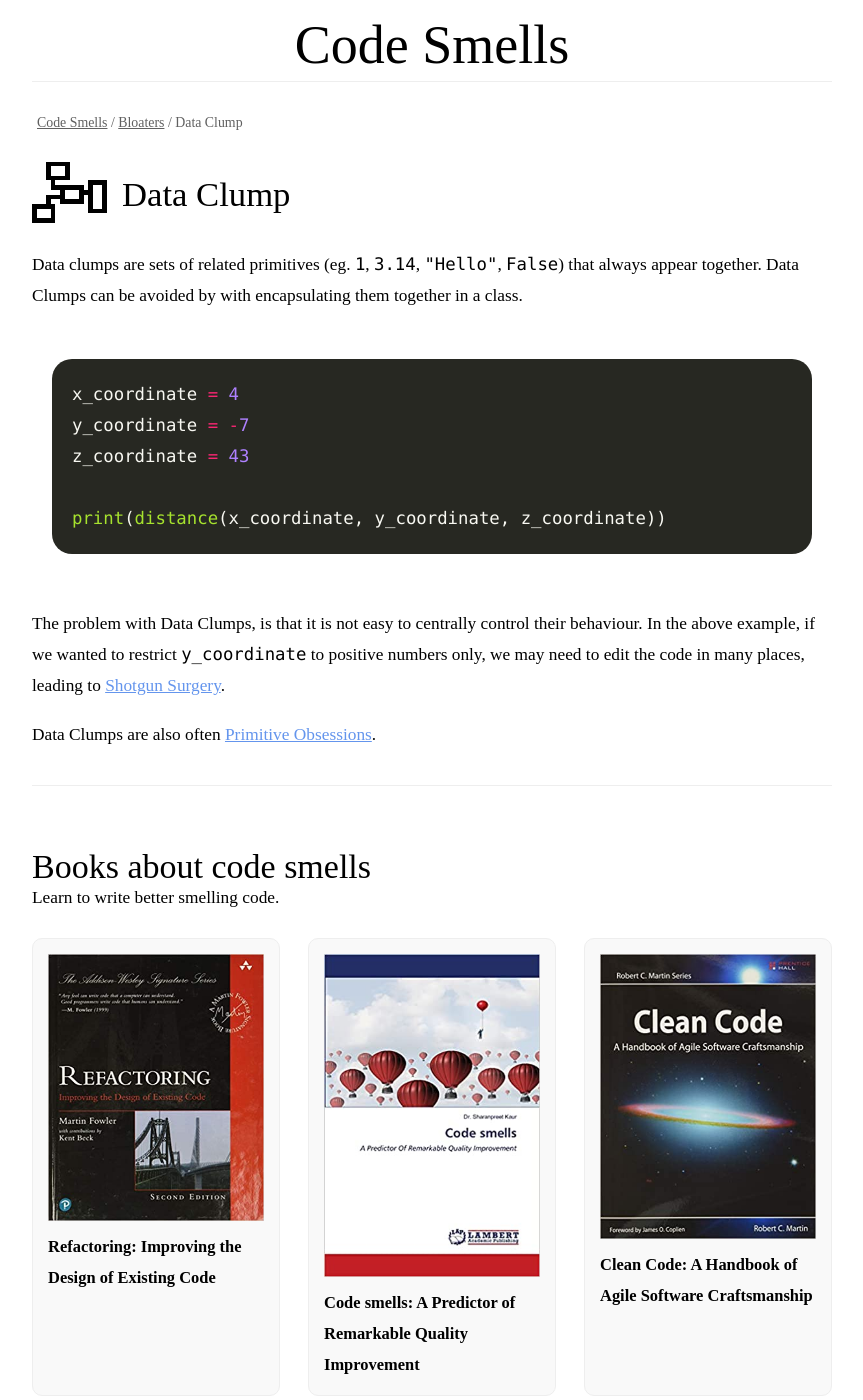
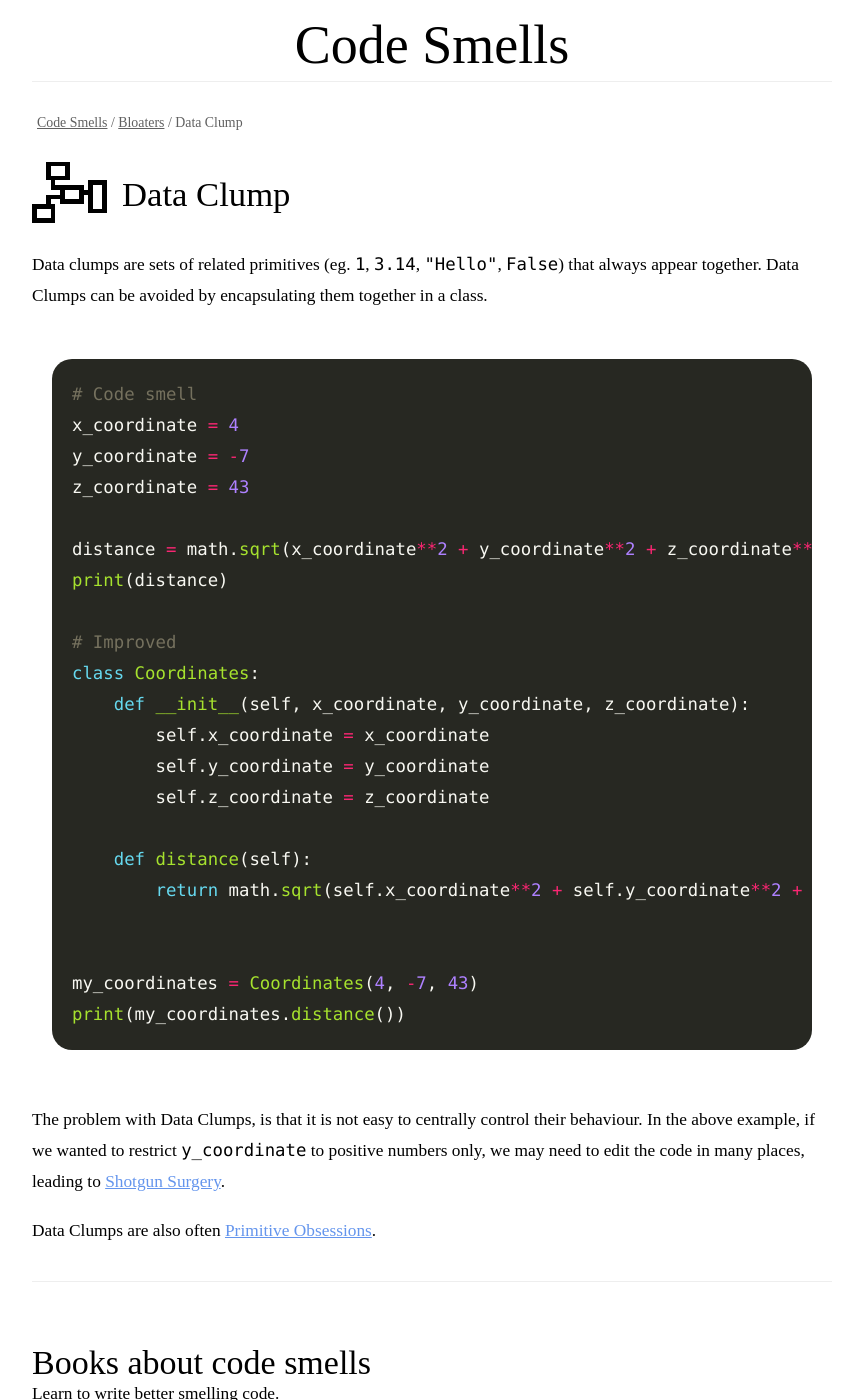
Before and after one commit to Coedice/codeSmells, a Jekyll site: the page built from _smells/bloaters/dataClump.md, in a window 1280 px wide and 1400 px high. Shown: the whole window, without its empty margins (208-1071 px from the left). Built offline with Jekyll 4.4.1, drawn with Linux system fonts in a browser that asks for light colours.

Commit message:
Added improved code to Data Clump example

```diff
--- a/_smells/bloaters/dataClump.md
+++ b/_smells/bloaters/dataClump.md
@@ -4,13 +4,29 @@ group: Bloaters
 title: Data Clump
 image: dataClump.png
 ---
-Data clumps are sets of related primitives (eg. `1`, `3.14`, `"Hello"`, `False`) that always appear together. Data Clumps can be avoided by with encapsulating them together in a class.
+Data clumps are sets of related primitives (eg. `1`, `3.14`, `"Hello"`, `False`) that always appear together. Data Clumps can be avoided by encapsulating them together in a class.
 ~~~ python
+# Code smell
 x_coordinate = 4
 y_coordinate = -7
 z_coordinate = 43
 
-print(distance(x_coordinate, y_coordinate, z_coordinate))
+distance = math.sqrt(x_coordinate**2 + y_coordinate**2 + z_coordinate**2)  # Pythagorean theorem
+print(distance)
+
+# Improved
+class Coordinates:
+    def __init__(self, x_coordinate, y_coordinate, z_coordinate):
+        self.x_coordinate = x_coordinate
+        self.y_coordinate = y_coordinate
+        self.z_coordinate = z_coordinate
+
+    def distance(self):
+        return math.sqrt(self.x_coordinate**2 + self.y_coordinate**2 + self.z_coordinate**2)  # Pythagorean theorem
+
+
+my_coordinates = Coordinates(4, -7, 43)
+print(my_coordinates.distance())
 ~~~
 The problem with Data Clumps, is that it is not easy to centrally control their behaviour. In the above example, if we wanted to restrict `y_coordinate` to positive numbers only, we may need to edit the code in many places, leading to [Shotgun Surgery](../changePreventers/shotgunSurgery).
 
```
